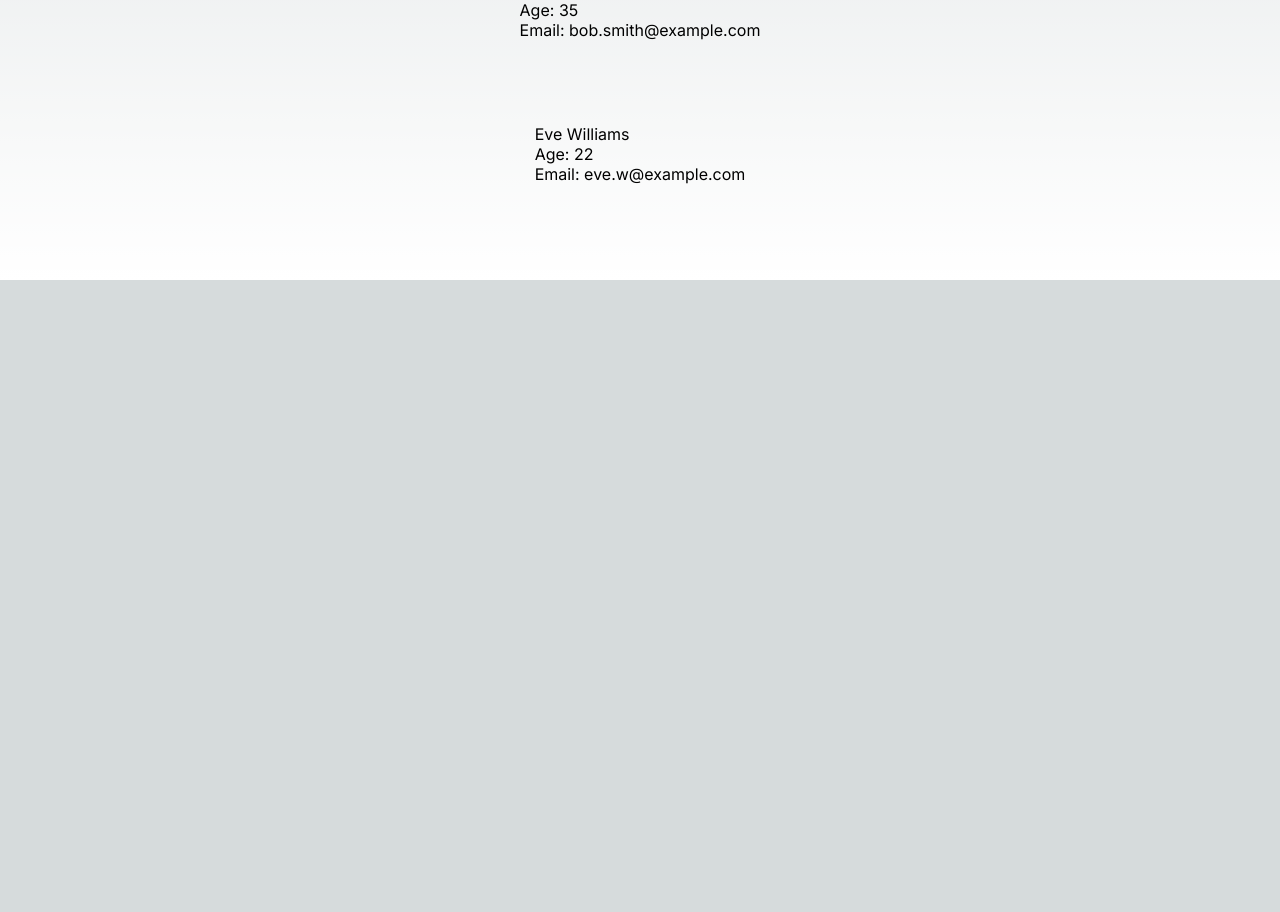
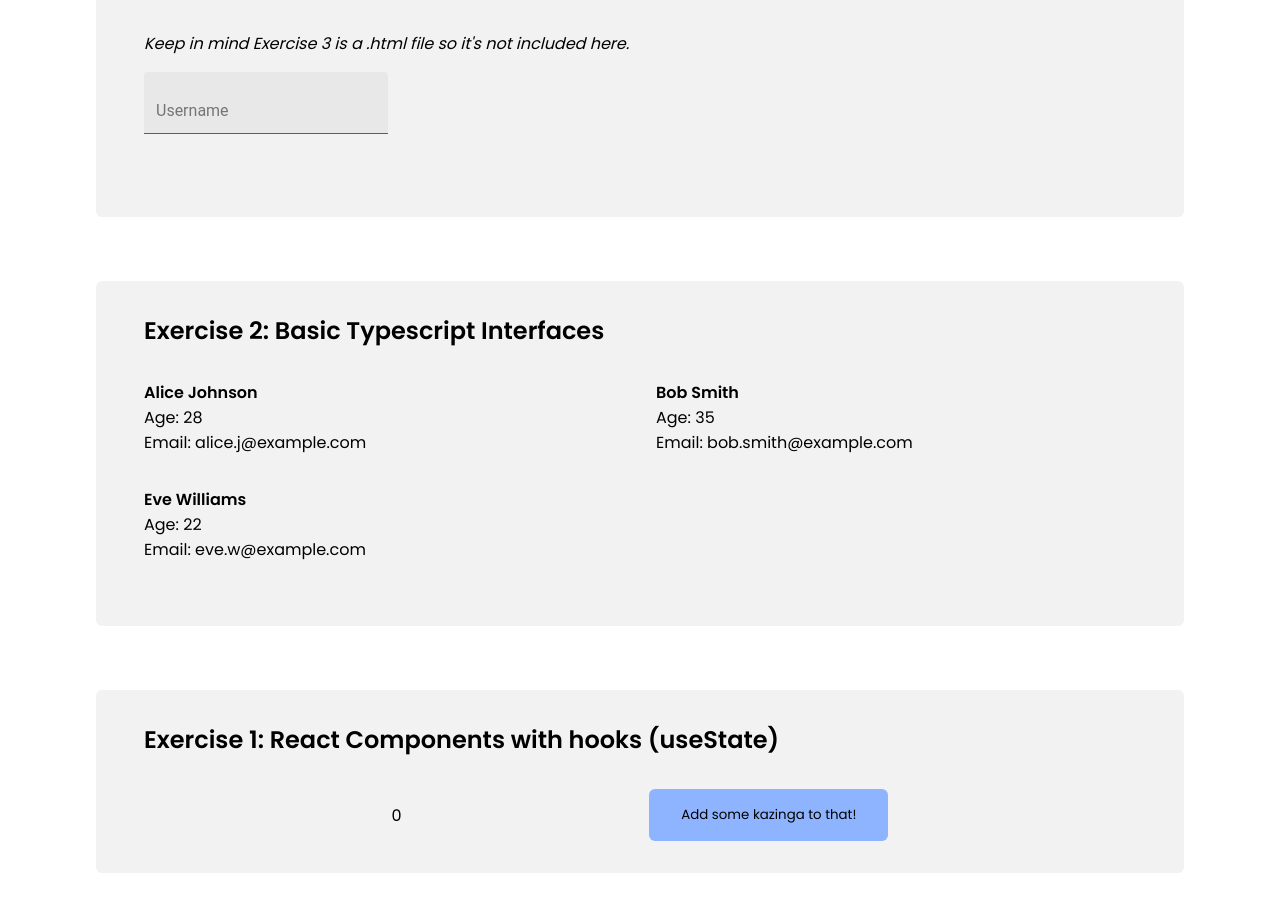
Before and after one commit to Alotte/frontend-exercises, a Next.js app in the folder frontend-exercises/: page / in a window 1280 px wide. Shown: the part 520-1432 px from the top of the page. Before the commit the page ends 800 px from the top, so only its background shows below. Built offline with nearby package versions, Linux system fonts and the light colour scheme.

Commit message:
Feature: Basic CSS styling for components
Just to not look in terror at my horrid raw React creation.

```diff
--- a/frontend-exercises/src/app/components/Exercise1.tsx
+++ b/frontend-exercises/src/app/components/Exercise1.tsx
@@ -12,7 +12,7 @@ Implement an event handler for the button click that updates the counter state.
 
 
 import React, { useState } from 'react'
-
+import styles from '../page.module.css'
 
 //Simple counter increment exercise
 const Exercise1 = () => {
@@ -22,12 +22,13 @@ const Exercise1 = () => {
     }
 
     return (
-        <>
-        <div style = {{display : "flex", alignItems: 'center', justifyContent: 'space-between'}}>
-        <p style = {{marginRight: "1rem"}}>{currentValue}</p>
-        <button aria-label = 'Increment' style = {{padding: "1rem"}} onClick={handleClick}>Add some kazinga to that!</button>
+        <div className={styles.exercise_section}>
+            <h3 className={styles.exercise_title}>Exercise 1: React Components with hooks (useState) </h3>
+            <div className={styles.exercise_content}>
+                <p>{currentValue}</p>
+                <button aria-label = 'Increment' className={styles.button_primary} onClick={handleClick}>Add some kazinga to that!</button>
+            </div>
         </div>
-        </>
     )
 }
 
--- a/frontend-exercises/src/app/components/Exercise2.tsx
+++ b/frontend-exercises/src/app/components/Exercise2.tsx
@@ -8,7 +8,7 @@ Hints:
 Define an interface using interface keyword.
 Add properties with appropriate types to the interface.
 */
-
+import styles from '../page.module.css'
 import React from 'react'
 const users: User[] = [
  {
@@ -38,7 +38,7 @@ interface User {
   const UserInfo = (user:User) => {
     return (
       <div>
-        <p> {user.name}</p>
+          <h4 className={styles.exercise4_username}> {user.name}</h4>
           <p> Age: {user.age}</p>
           <p> Email: {user.email}</p>
       </div>
@@ -46,12 +46,13 @@ interface User {
   }
 
 const Exercise2 = () => {
-
-
   return (
-    <>
+    <div className={styles.exercise_section}>
+      <h3 className={styles.exercise_title}>Exercise 2: Basic Typescript Interfaces</h3>
+      <div className={styles.exercise_grid}>
         {users.map((user) => <UserInfo key= {user.email} {...user}/> )}
-    </>
+      </div>
+    </div>
   )
 }
 
--- a/frontend-exercises/src/app/components/Exercise4.tsx
+++ b/frontend-exercises/src/app/components/Exercise4.tsx
@@ -1,4 +1,5 @@
 import React, { ChangeEvent, useState } from 'react'
+import styles from '../page.module.css'
 
 /*
 Have the function CodelandUsernameValidation(str) take the str parameter being passed and determine if the string is a valid username according to the following rules:
@@ -13,20 +14,41 @@ If the username is valid then your program should return the string true, otherw
 
 const USERNAME_PATTERN:RegExp = /^[A-Za-z][A-Za-z0-9_]{2,23}[A-Za-z0-9]$/;
 function CodelandUsernameValidation(str:string) {
-    return USERNAME_PATTERN.test(str) + "";
+    return USERNAME_PATTERN.test(str);
   }
 
 const Exercise3 = () => {
     const [input, setInput] = useState<string>("");
+    const [isValidTitle, setIsValidTitle] = useState<boolean>(true);
+
     const handleInputChange = (event:ChangeEvent<HTMLInputElement>) => {
-        setInput(event.target.value);
+        const newInput = event.target.value;
+        setInput(newInput);
+        setIsValidTitle(CodelandUsernameValidation(newInput));
     }
 
     return (
-    <div>
-        <p>Valid Username: {CodelandUsernameValidation(input)}</p>
-        <input onChange={handleInputChange}></input>
-    </div>
+      <div className={styles.exercise_section}>
+        <h3 className={styles.exercise_title}>Exercise 4: Form Validation -  Revisiting Regex</h3>
+        <i>Keep in mind Exercise 3 is a .html file so it's not included here.</i>
+
+        <form className={styles.exercise3_form}>
+          <div className={styles.questionnaireTitle}>
+            <label className={styles.input__textfield_filled}>
+              <input
+                type="text"
+                value={input}
+                onChange={handleInputChange}
+                placeholder="Username"
+                className={styles.questionnaireTitle_form__control}
+              />
+              <span>Username</span>
+            </label>
+            {!isValidTitle ? <p className={styles.error}>Please enter a valid username</p> : <p className= {styles.invisible}>Please enter a valid username</p>}
+
+          </div>
+        </form>
+     </div>
   )
 }
 
--- a/frontend-exercises/src/app/components/index.tsx
+++ b/frontend-exercises/src/app/components/index.tsx
@@ -1,3 +1,4 @@
 export {default as Exercise1} from './Exercise1';
 export {default as Exercise2} from './Exercise2';
 export {default as Exercise4} from './Exercise4';
+export {default as Exercise5} from './Exercise5';
--- a/frontend-exercises/src/app/globals.css
+++ b/frontend-exercises/src/app/globals.css
@@ -1,10 +1,18 @@
+@import url('https://fonts.googleapis.com/css2?family=Poppins:wght@400;600&display=swap');
+
 :root {
+  --text: #000000;
+  --bg: #ffffff;
+  --bg-accent: rgba(131, 131, 131, 0.1);
+  --primary: #8fb4ff;
+  --secondary: #ebf1ff;
+  --accent: #d41d6d;
   --max-width: 1100px;
   --border-radius: 12px;
-  --font-mono: ui-monospace, Menlo, Monaco, 'Cascadia Mono', 'Segoe UI Mono',
+  --primary-font: 'Poppins', sans-serif;
+  --secondary-font: ui-monospace, Menlo, Monaco, 'Cascadia Mono', 'Segoe UI Mono',
     'Roboto Mono', 'Oxygen Mono', 'Ubuntu Monospace', 'Source Code Pro',
     'Fira Mono', 'Droid Sans Mono', 'Courier New', monospace;
-
   --foreground-rgb: 0, 0, 0;
   --background-start-rgb: 214, 219, 220;
   --background-end-rgb: 255, 255, 255;
@@ -74,13 +82,16 @@
 }
 
 * {
+  font-family: var(--primary-font);
   box-sizing: border-box;
   padding: 0;
   margin: 0;
 }
 
+
 html,
 body {
+
   max-width: 100vw;
   overflow-x: hidden;
 }
@@ -100,6 +111,16 @@ a {
   text-decoration: none;
 }
 
+li{
+  list-style: none;
+}
+
+
+h3 {
+  font-size: x-large;
+}
+
+
 @media (prefers-color-scheme: dark) {
   html {
     color-scheme: dark;
--- a/frontend-exercises/src/app/page.module.css
+++ b/frontend-exercises/src/app/page.module.css
@@ -1,10 +1,261 @@
-.main {
+.gradient {
+  background: linear-gradient(0.45turn, var(--primary), var(--accent)); /* Apply the gradient as the background */
+  -webkit-background-clip: text; /* Webkit browsers */
+  background-clip: text; /* Standard syntax */
+  color: transparent; /* Make the text transparent within the gradient area */
+}
+
+.global_title {
+  font-weight: 600;
+  font-size: 48px;
+  width: max-content;
+  padding: 2rem 0rem;
+}
+
+.exercise_title {
+  font-weight: 600;
+  margin-bottom: 2rem;
+}
+
+.exercise_button_container {
+  margin-left: 1rem;
+}
+
+.exercise_input {
+  color: var(--text);
+  background: var(--bg);
+  border-style: none;
+  line-height: 2.4rem;
+  border: 2px var(--bg-accent) #ccc;
+  outline: none;
+  vertical-align: middle;
+
+}
+
+.exercise_input:focus{
+  border-bottom: 2px solid #ccc;
+}
+
+
+.exercise_content {
+  display:flex;
+  align-items: center;
+  justify-content: space-evenly;
+}
+
+.exercise_grid {
+  display: grid;
+  grid-template-columns: repeat(2, 1fr); /* Creates two equal-width columns */
+  gap: 2rem;
+  align-items: center;
+  margin-bottom: 2rem;
+}
+
+.exercise2_username {
+  background: linear-gradient(0.45turn, var(--primary), var(--accent)); /* Apply the gradient as the background */
+  -webkit-background-clip: text; /* Webkit browsers */
+  background-clip: text; /* Standard syntax */
+  color: transparent; /* Make the text transparent within the gradient area */
+}
+
+.exercise3_form {
+  margin: 1rem 0 1rem 0;
+  display: flex;
+  flex-direction: row;
+  justify-content: flex-start;
+}
+.exercise_section {
   display: flex;
   flex-direction: column;
-  justify-content: space-between;
-  align-items: center;
-  padding: 6rem;
+  background: var(--bg-accent);
+  margin: 4rem 0 4rem 0;
+  padding: 2rem 3rem;
+  border-radius: 6px;
+}
+
+.button_primary {
+  font-family: var(--primary-font);
+  cursor: pointer;
+  display: inline-block;
+  white-space: nowrap;
+  padding: 1rem 2rem;
+  background: var(--primary);
+  border-style: none;
+  color: var(--text);
+  border-radius: 6px;
+  z-index: 2;
+  transition: transform ease 0.2s, box-shadow ease 0.2s, background-color ease 0.2s;
+}
+
+.button_primary:hover{
+  transform: translate(0,-2px);
+  box-shadow: 0 20px 80px -10px var(--primary);
+}
+
+.button_primary:active{
+  background-color: #9FC3FF;;
+}
+
+/*
+Automatically generated CSS below.------------------------------------
+*/
+.error  {
+  color: var(--accent);
+  font-size: 13px;
+  margin-top: 0.5rem;
+  transition: opacity 0.3s ease;
+}
+
+.invisible {
+  opacity:0;
+  color: var(--accent);
+  font-size: 13px;
+  transition: opacity 0.3s ease;
+  margin-top: 0.5rem;
+}
+
+.input__textfield_filled {
+  width:100%;
+  position: relative;
+  display: inline-block;
+  font-family: var(--pure-material-font, "Roboto", "Segoe UI", BlinkMacSystemFont, system-ui, -apple-system);
+  font-size: 16px;
+  line-height: 1.5;
+  overflow: hidden;
+}
+
+/* Input, Textarea */
+.input__textfield_filled > input,
+.input__textfield_filled > textarea {
+  display: block;
+  box-sizing: border-box;
+  margin: 0;
+  border: none;
+  border-top: solid 27px transparent;
+  border-bottom: solid 1px rgba(var(--pure-material-onsurface-rgb, 0, 0, 0), 0.6);
+  border-radius: 4px 4px 0 0;
+  padding: 0 12px 10px;
+  width: 100%;
+  height: inherit;
+  color: var(--color-input);
+  background-color: rgba(var(--pure-material-onsurface-rgb, 0, 0, 0), 0.04);
+  box-shadow: none; /* Firefox */
+  font-family: inherit;
+  font-size: inherit;
+  line-height: inherit;
+
+  caret-color: rgb(var(--pure-material-primary-rgb, 33, 150, 243));
+  transition: border-bottom 0.2s, background-color 0.2s;
+}
+
+/* Span */
+.input__textfield_filled > input + span,
+.input__textfield_filled > textarea + span {
+  position: absolute;
+  top: 0;
+  left: 0;
+  right: 0;
+  bottom: 0;
+  display: block;
+  box-sizing: border-box;
+  padding: 7px 12px 0;
+  color: rgba(var(--pure-material-onsurface-rgb, 0, 0, 0), 0.6);
+  font-size: 75%;
+  line-height: 18px;
+  pointer-events: none;
+  transition: color 0.2s, font-size 0.2s, line-height 0.2s;
+}
+
+/* Underline */
+.input__textfield_filled > input + span::after,
+.input__textfield_filled > textarea + span::after {
+  content: "";
+  position: absolute;
+  left: 0;
+  bottom: 0;
+  display: block;
+  width: 100%;
+  height: 2px;
+  background-color: rgb(var(--pure-material-onsurface-rgb, 0, 0, 0));
+  transform-origin: bottom center;
+  transform: scaleX(0);
+  transition: transform 0.3s;
+}
+
+/* Hover */
+.input__textfield_filled > input:hover,
+.input__textfield_filled > textarea:hover {
+  border-bottom-color: rgba(var(--pure-material-onsurface-rgb, 0, 0, 0), 0.87);
+  background-color: rgba(var(--pure-material-onsurface-rgb, 0, 0, 0), 0.06);
+}
+
+/* Placeholder-shown */
+.input__textfield_filled > input:not(:focus):placeholder-shown + span,
+.input__textfield_filled > textarea:not(:focus):placeholder-shown + span {
+  font-size: inherit;
+  line-height: 48px;
+  color: transparent;
+}
+
+/* Focus */
+.input__textfield_filled > input:focus,
+.input__textfield_filled > textarea:focus {
+  outline: none;
+}
+
+.input__textfield_filled > input:focus + span,
+.input__textfield_filled > textarea:focus + span {
+  color: rgb(var(--pure-material-onsurface-rgb, 0, 0, 0));
+
+}
+
+.input__textfield_filled > input:focus + span::before,
+.input__textfield_filled > textarea:focus + span::before {
+  opacity: 0.12;
+}
+
+.input__textfield_filled > input:focus + span::after,
+.input__textfield_filled > textarea:focus + span::after {
+  transform: scale(1);
+}
+
+/* Disabled */
+.input__textfield_filled > input:disabled,
+.input__textfield_filled > textarea:disabled {
+  border-bottom-color: rgba(var(--pure-material-onsurface-rgb, 0, 0, 0), 0.38);
+  color: rgba(var(--pure-material-onsurface-rgb, 0, 0, 0), 0.38);
+  background-color: rgba(var(--pure-material-onsurface-rgb, 0, 0, 0), 0.24);
+}
+
+.input__textfield_filled > input:disabled + span,
+.input__textfield_filled > textarea:disabled + span {
+  color: rgba(var(--pure-material-onsurface-rgb, 0, 0, 0), 0.38);
+}
+
+/* Faster transition in Safari for less noticable fractional font-size issue */
+@media not all and (min-resolution:.001dpcm) {
+  @supports (-webkit-appearance:none) {
+      .pure-material-textfield-filled > input,
+      .pure-material-textfield-filled > input + span,
+      .pure-material-textfield-filled > input + span::after,
+      .pure-material-textfield-filled > textarea,
+      .pure-material-textfield-filled > textarea + span,
+      .pure-material-textfield-filled > textarea + span::after {
+          transition-duration: 0.1s;
+      }
+  }
+}
+
+/*
+------------------
+*/
+
+.main {
+  color: #000;
+  padding: 2rem 6rem ;
   min-height: 100vh;
+  background: #FFF;
+
 }
 
 .description {
--- a/frontend-exercises/src/app/page.tsx
+++ b/frontend-exercises/src/app/page.tsx
@@ -1,16 +1,19 @@
 'use client'
 import { useState } from 'react';
 import styles from './page.module.css'
-import { Exercise2, Exercise1, Exercise4 } from './components/index';
+import { Exercise2, Exercise1, Exercise4, Exercise5 } from './components/index';
 
 
 
 export default function Home() {
   return (
     <main className={styles.main}>
+      <h1 className={styles.global_title}>Front-end <span className={styles.gradient}>Exercises</span></h1>
+      <em>By Alma Ottedag, <a className={styles.gradient} href='https://alotte.github.io/'>See portfolio</a></em>
+      <Exercise5 />
       <Exercise4 />
+      <Exercise2 />
       <Exercise1 />
-      <Exercise2 />
     </main>
   )
 }
```
Also changed, not shown: frontend-exercises/src/app/components/Exercise5.tsx (added, +18 -0 lines). Lines whose indentation alone changed are shown as unchanged.
